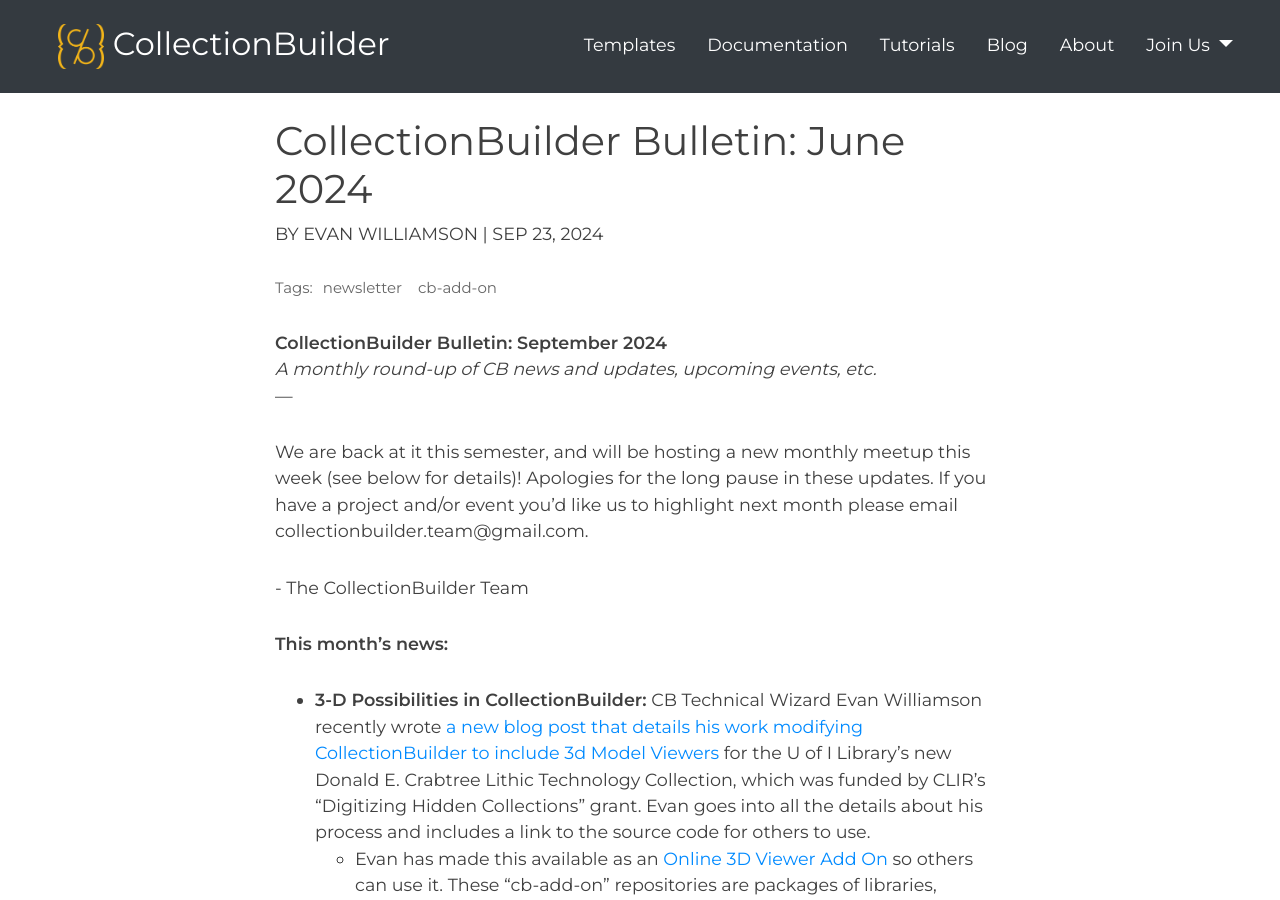
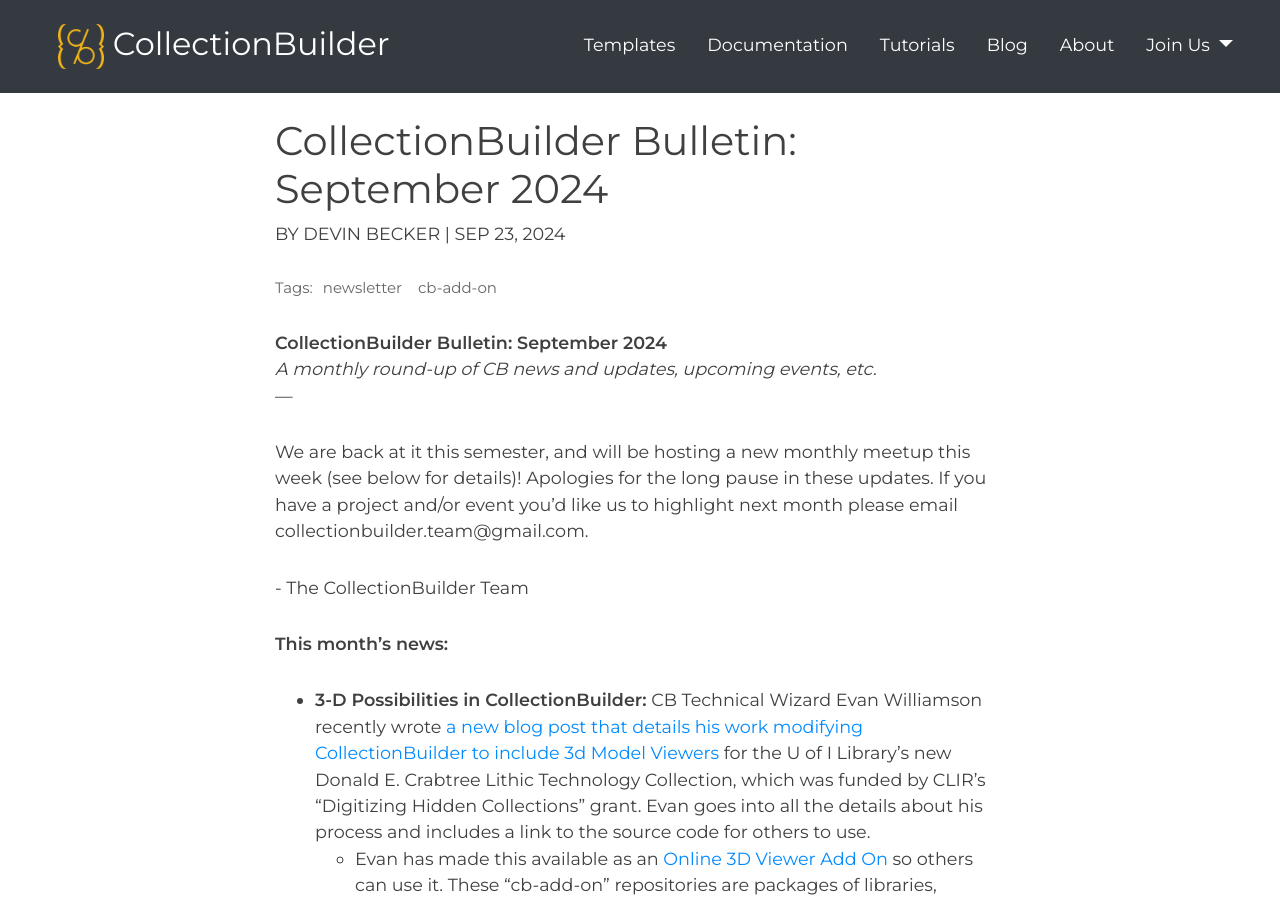
Before and after one commit to CollectionBuilder/collectionbuilder.github.io, a Jekyll site: the page built from _posts/2024-09-23-september-roundup.md, in a window 1280 px wide and 900 px high. Built offline with Jekyll 4.4.1, drawn with Linux system fonts in a browser that asks for light colours; comment, search, counter and statistics services are not loaded.

Commit message:
Update 2024-09-23-september-roundup.md

```diff
--- a/_posts/2024-09-23-september-roundup.md
+++ b/_posts/2024-09-23-september-roundup.md
@@ -1,8 +1,8 @@
 ---
 layout: post
-title: 'CollectionBuilder Bulletin: June 2024'
+title: 'CollectionBuilder Bulletin: September 2024'
 subtitle:
-author: Evan Williamson
+author: Devin Becker
 publish-date: Sep 23, 2024
 tags: [newsletter, cb-add-on]
 short_description: 'A round-up for July, August and September 2024.'
```
